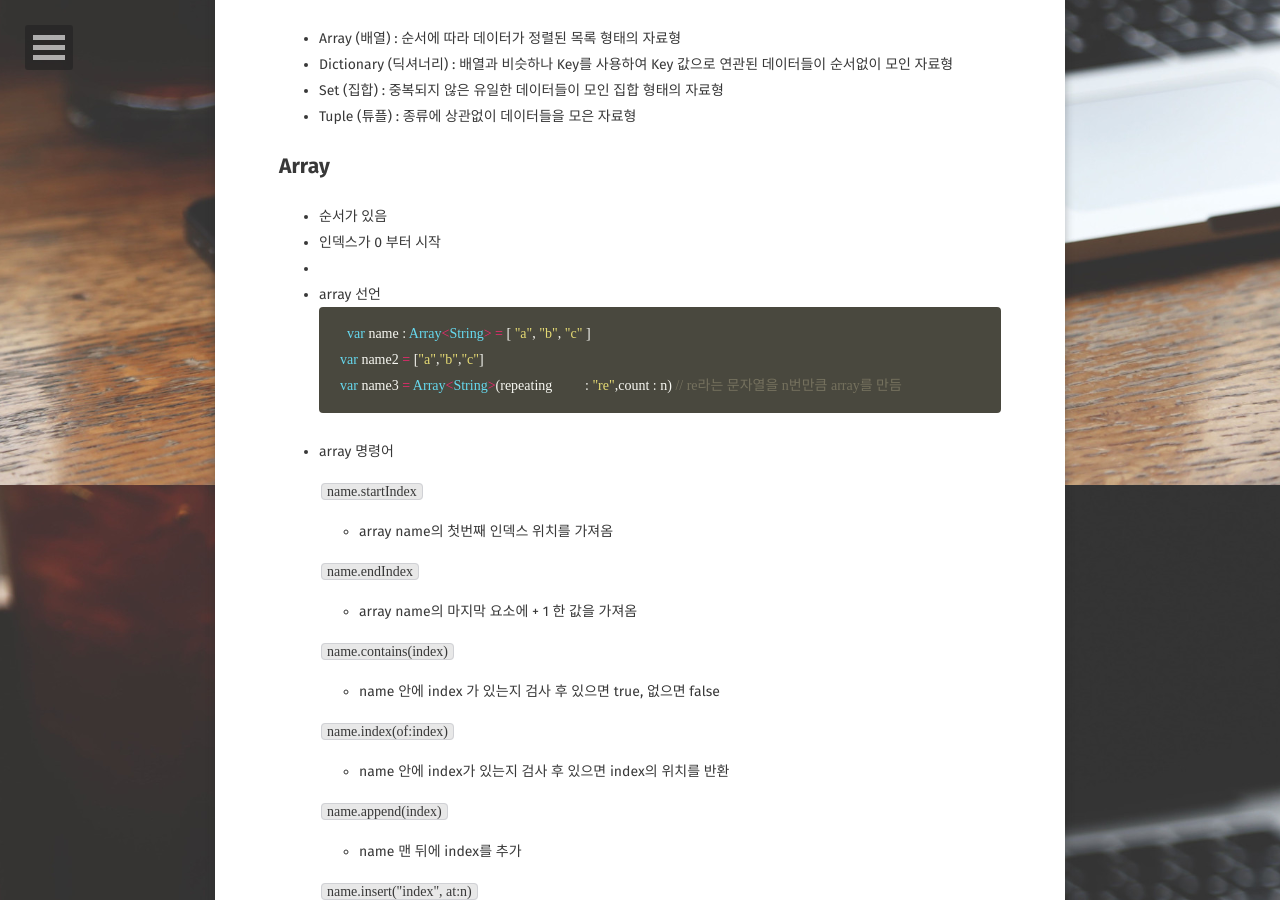
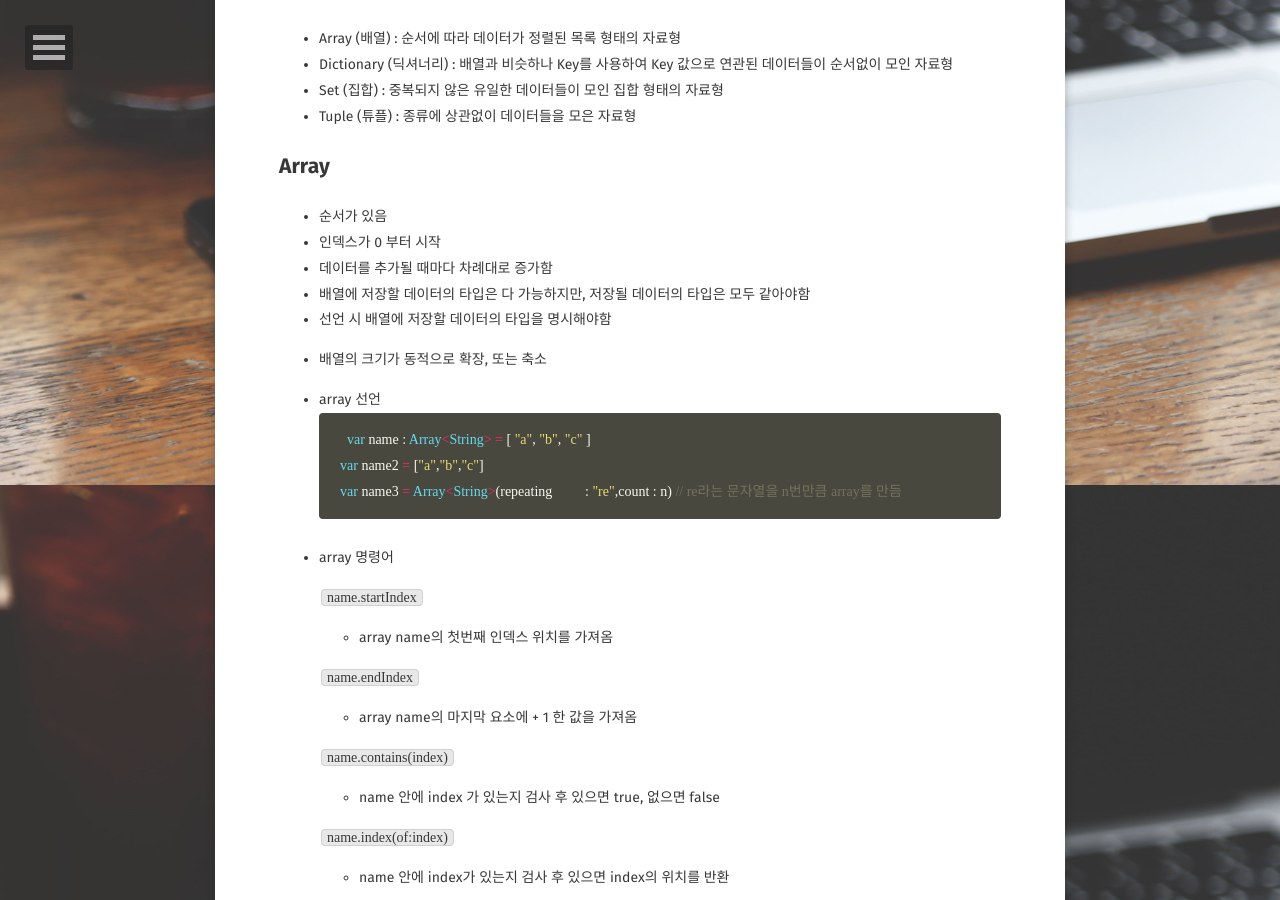
Before and after one commit to Gunwoos/Gunwoos.github.io, a Jekyll site: the page built from _posts/2018-09-08-swift04.md, in a window 1280 px wide and 900 px high, scrolled down 415 px. Built offline with Jekyll 4.4.1, drawn with Linux system fonts in a browser that asks for light colours; some web fonts are replaced; comment, search, counter and statistics services are not loaded.

Commit message:
Update 2018-09-08-swift04.md

````diff
--- a/_posts/2018-09-08-swift04.md
+++ b/_posts/2018-09-08-swift04.md
@@ -18,7 +18,11 @@ comments: true
 ## Array
 - 순서가 있음
 - 인덱스가 0 부터 시작
--
+- 데이터를 추가될 때마다 차례대로 증가함
+- 배열에 저장할 데이터의 타입은 다 가능하지만, 저장될 데이터의 타입은 모두 같아야함
+- 선언 시 배열에 저장할 데이터의 타입을 명시해야함
+- 배열의 크기가 동적으로 확장, 또는 축소
+
 - array 선언
 	```swift
 	var name : Array<String> = [ "a", "b", "c" ]
````
